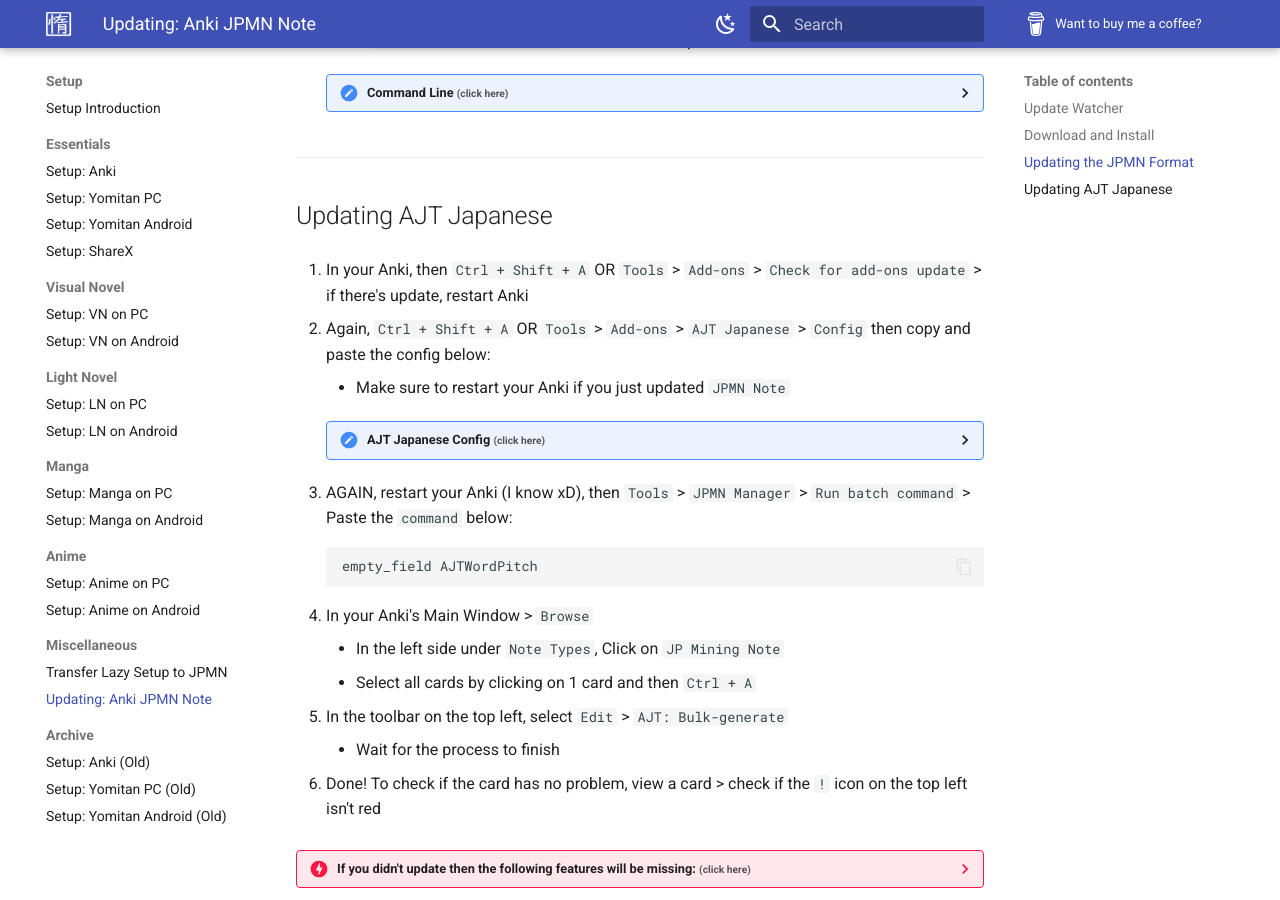
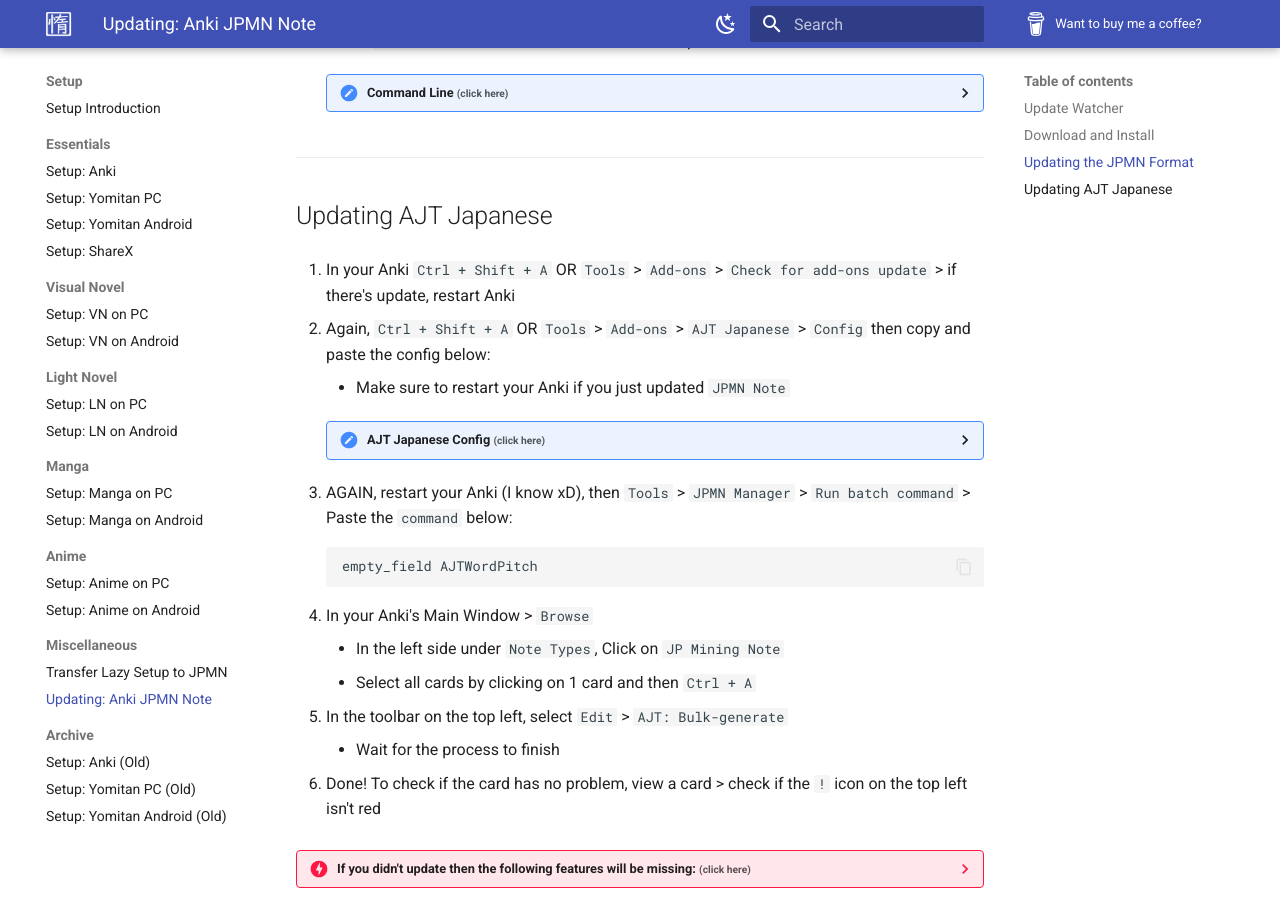
Before and after one commit to Xelieu/xelieu.github.io, an MkDocs documentation site: the page built from docs/jp-lazy-guide/updatingAnkiJPMNNote.md, in a window 1280 px wide and 900 px high, scrolled down 910 px. Built offline with MkDocs 1.6.1 and Material for MkDocs 9.7.7, drawn with Linux system fonts in a browser that asks for light colours.

Commit message:
$updated info

```diff
--- a/docs/jp-lazy-guide/updatingAnkiJPMNNote.md
+++ b/docs/jp-lazy-guide/updatingAnkiJPMNNote.md
@@ -54,7 +54,7 @@
 
 ## Updating AJT Japanese
 
-1. In your Anki, then `Ctrl + Shift + A` OR `Tools` > `Add-ons` > `Check for add-ons update` > if there's update, restart Anki
+1. In your Anki `Ctrl + Shift + A` OR `Tools` > `Add-ons` > `Check for add-ons update` > if there's update, restart Anki
 
 2. Again, `Ctrl + Shift + A` OR `Tools` > `Add-ons` > `AJT Japanese` > `Config` then copy and paste the config below:
     - Make sure to restart your Anki if you just updated `JPMN Note`
```
